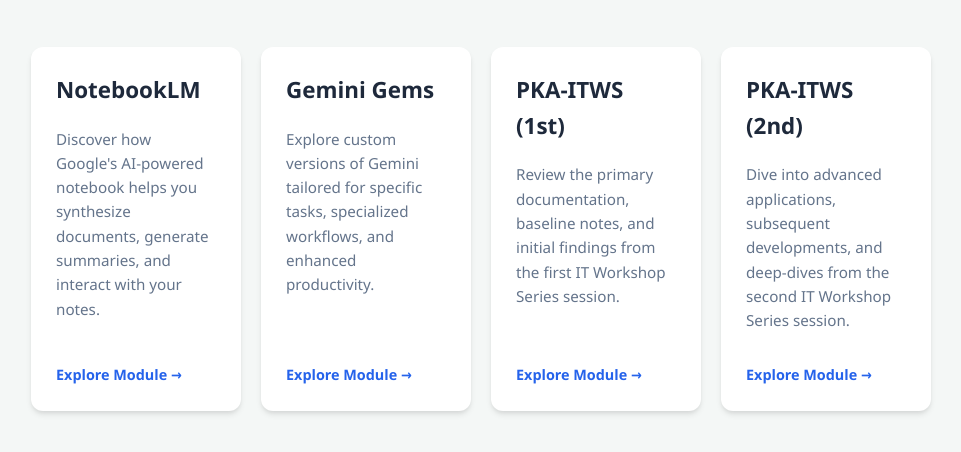
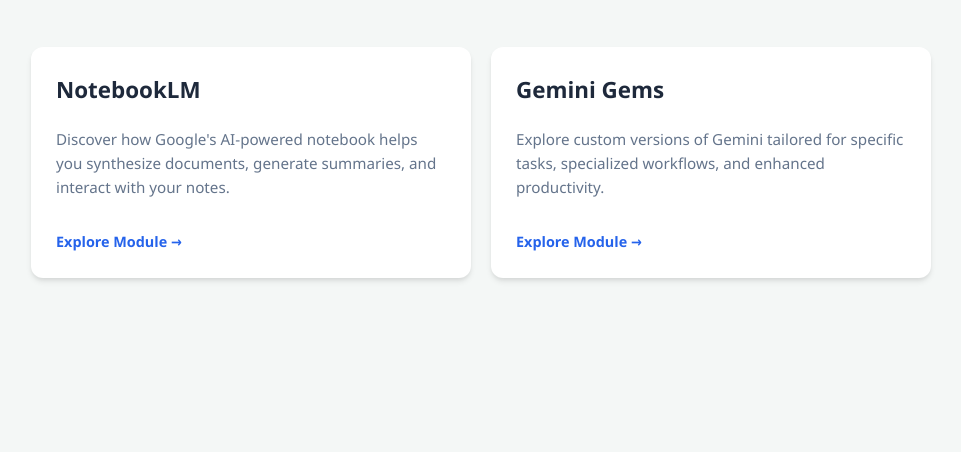
Before and after one commit to nguyenchanhdao-commits/AI_Workshop_Repo, a plain HTML site: page index.html in a window 1280 px wide. Shown: the part 264-716 px from the top of the page, without its empty margins (159-1120 px from the left). Drawn offline with Linux system fonts and the light colour scheme.

Commit message:
delete access to pka-itws from index

```diff
--- a/index.html
+++ b/index.html
@@ -120,22 +120,6 @@
                 </div>
                 <span class="go-link">Explore Module &rarr;</span>
             </a>
-
-            <a href="pka-itws-1st.html" class="card">
-                <div>
-                    <h2>PKA-ITWS (1st)</h2>
-                    <p>Review the primary documentation, baseline notes, and initial findings from the first IT Workshop Series session.</p>
-                </div>
-                <span class="go-link">Explore Module &rarr;</span>
-            </a>
-
-            <a href="pka-itws-2nd.html" class="card">
-                <div>
-                    <h2>PKA-ITWS (2nd)</h2>
-                    <p>Dive into advanced applications, subsequent developments, and deep-dives from the second IT Workshop Series session.</p>
-                </div>
-                <span class="go-link">Explore Module &rarr;</span>
-            </a>
         </main>
     </div>
 
```
